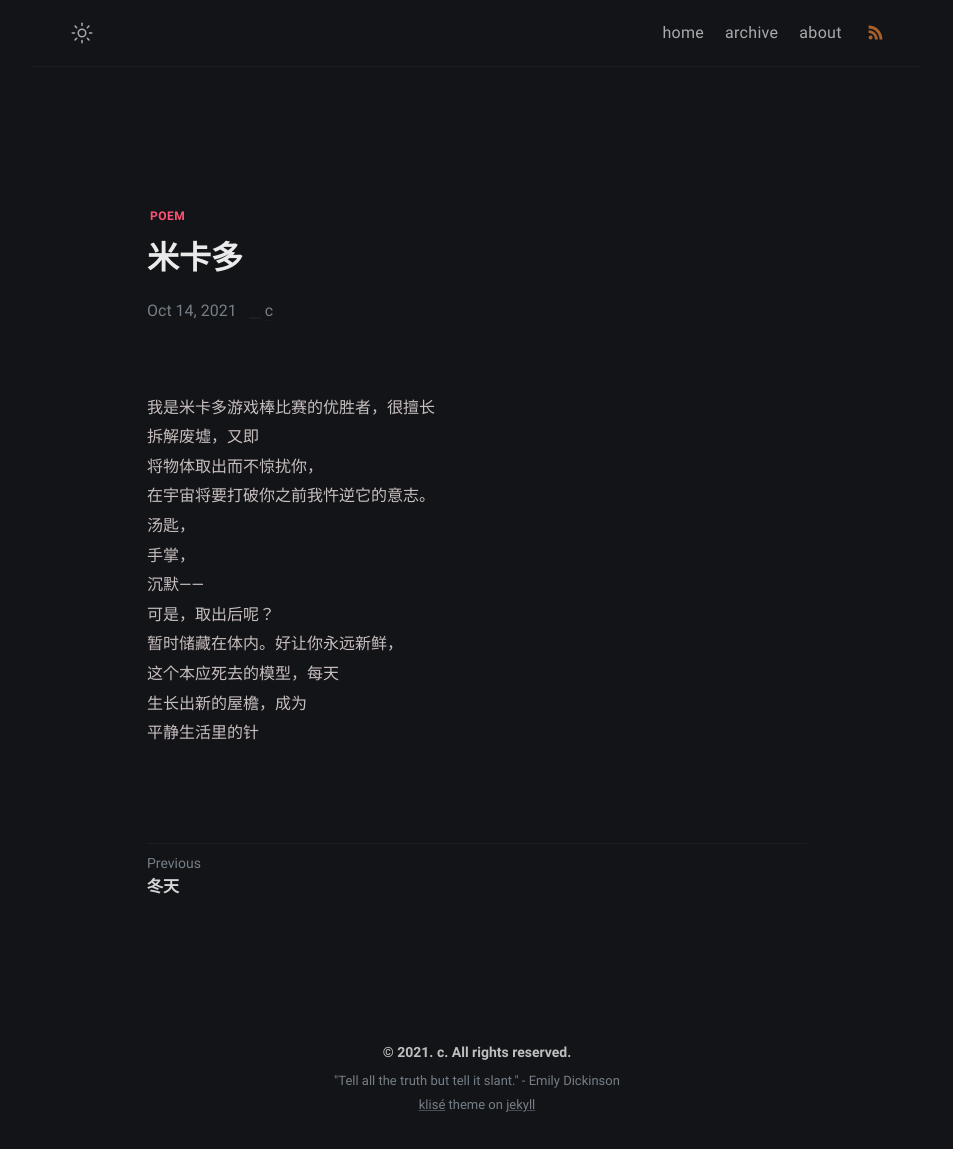
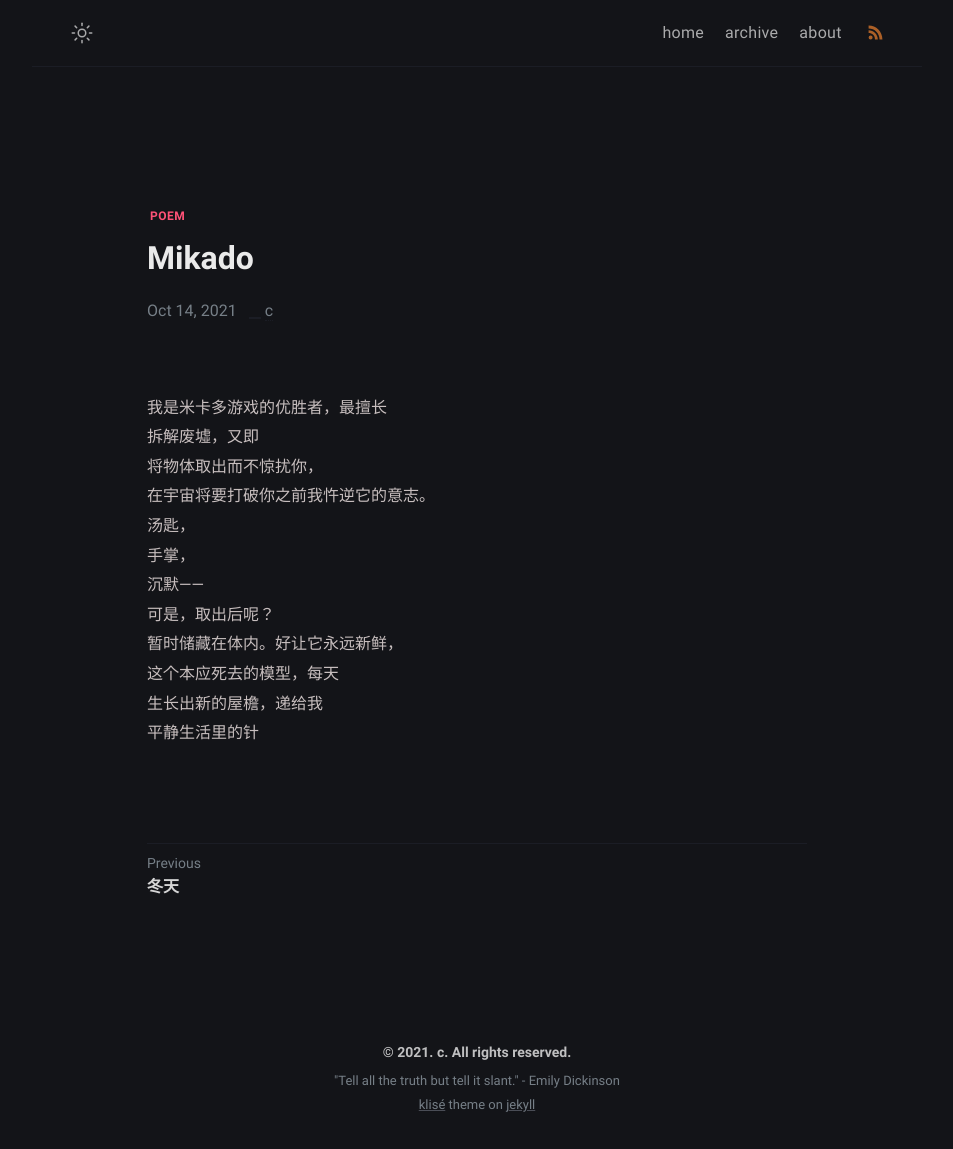
Before and after one commit to yijingch/afistforair.github.io, a Jekyll site: the page built from _posts/mikado/2021-10-14-mikado.md, in a window 1280 px wide. Shown: the whole page, without its empty margins (163-1116 px from the left). Built offline with Jekyll 4.4.1, drawn with Linux system fonts in a browser that asks for light colours.

Commit message:
edit post

```diff
--- a/_posts/mikado/2021-10-14-mikado.md
+++ b/_posts/mikado/2021-10-14-mikado.md
@@ -1,10 +1,10 @@
 ---
-title: 米卡多
+title: Mikado
 date: 2021-10-14 13:56:00 +01:00
 tags: [poem]
 ---
 
-我是米卡多游戏棒比赛的优胜者，很擅长
+我是米卡多游戏的优胜者，最擅长
 拆解废墟，又即
 将物体取出而不惊扰你，
 在宇宙将要打破你之前我忤逆它的意志。
@@ -12,7 +12,7 @@ tags: [poem]
 手掌，
 沉默——
 可是，取出后呢？
-暂时储藏在体内。好让你永远新鲜，
+暂时储藏在体内。好让它永远新鲜，
 这个本应死去的模型，每天
-生长出新的屋檐，成为
+生长出新的屋檐，递给我
 平静生活里的针
```
